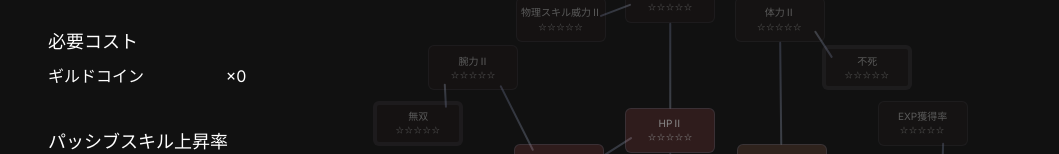
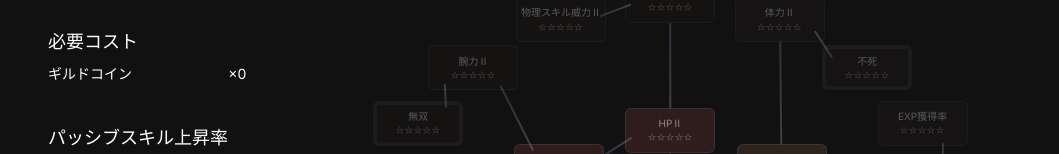
Before and after one commit to 0xaya/guild-skill-tree, a Next.js app: page / in a window 1280 px wide. Shown: the part 260-414 px from the top of the page, without its empty margins (32-1091 px from the left). Built offline with nearby package versions, Linux system fonts and the light colour scheme.

Commit message:
style: コントロールパネル内のフォントサイズ調整

```diff
--- a/src/app/components/SkillTreeSimulator.tsx
+++ b/src/app/components/SkillTreeSimulator.tsx
@@ -357,7 +357,7 @@ export function SkillTreeSimulator() {
 
           <div>
             <h3 className="text-lg font-medium text-text-primary mb-2">必要コスト</h3>
-            <div className="space-y-2">
+            <div className="space-y-2 text-sm">
               <div className="flex justify-between items-center">
                 <span className="text-text-primary">ギルドコイン</span>
                 <span className="text-text-primary">×{totalCost.coins.toLocaleString()}</span>
@@ -373,7 +373,7 @@ export function SkillTreeSimulator() {
 
           <div>
             <h3 className="text-lg font-medium text-text-primary mb-2">パッシブスキル上昇率</h3>
-            <div className="space-y-2">
+            <div className="space-y-2 text-sm">
               {totalStats.str > 0 && (
                 <div className="flex justify-between items-center">
                   <span className="text-text-primary">腕力</span>
```
